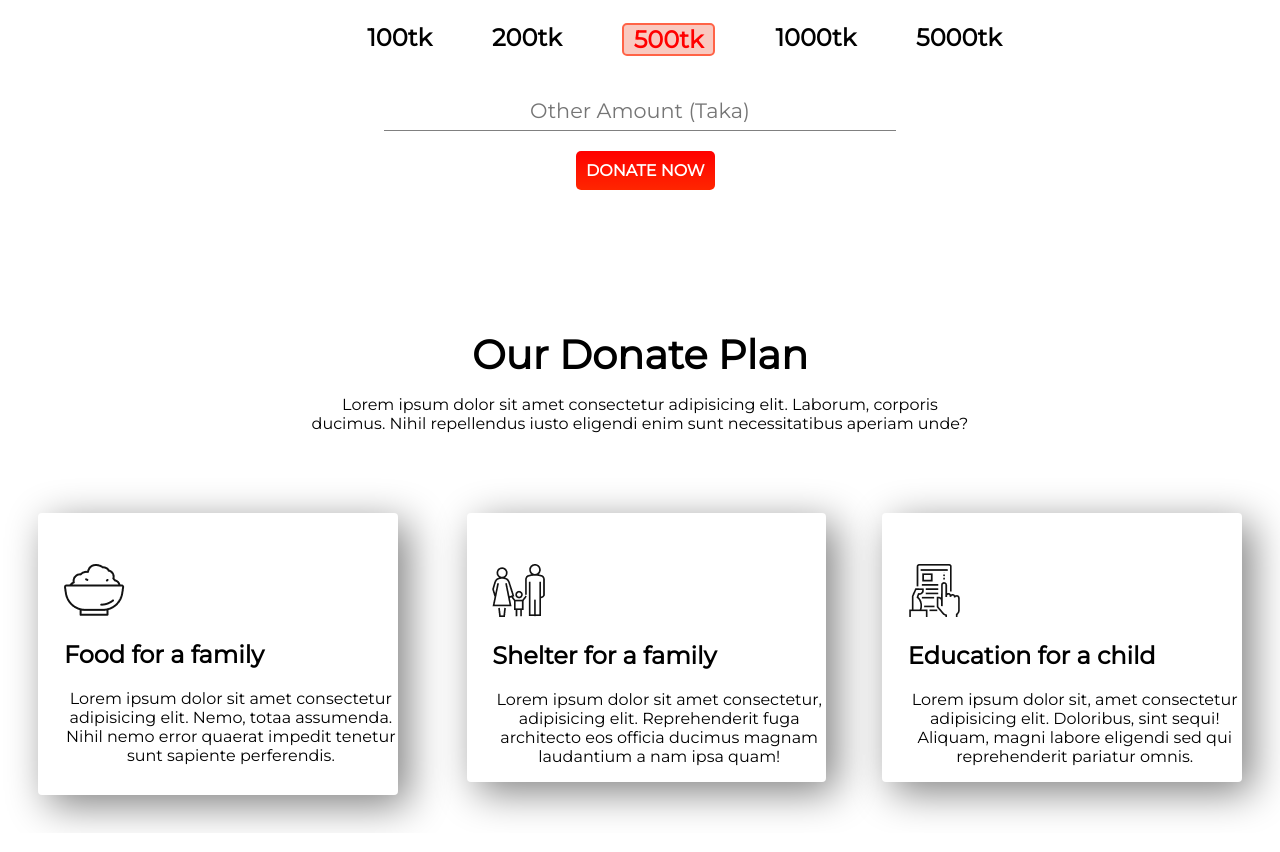
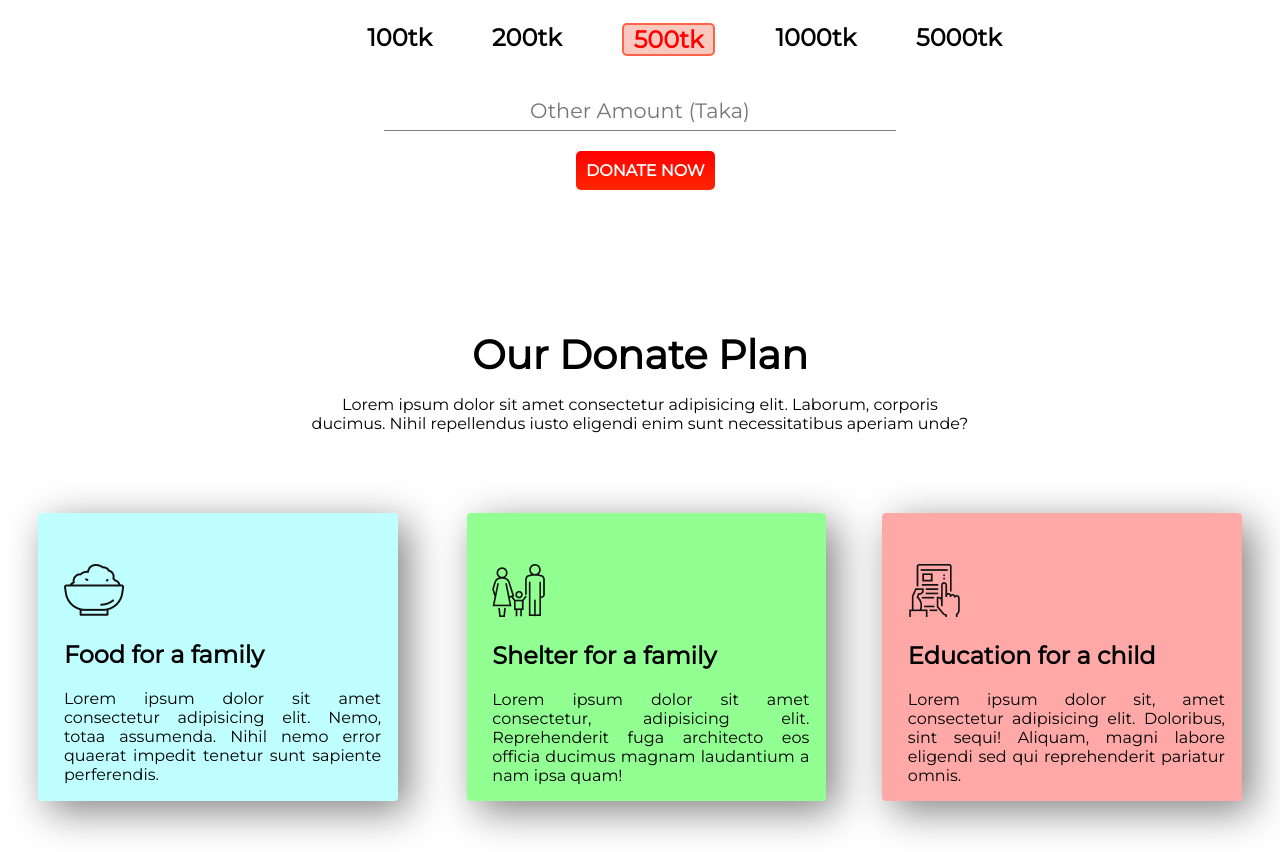
Before and after one commit to AriqRahman1/Fast-Donation, a plain HTML site: page index.html in a window 1280 px wide. Shown: the part 707-1559 px from the top of the page. Drawn offline with Linux system fonts and the light colour scheme.

Commit message:
donate plan

```diff
--- a/style.css
+++ b/style.css
@@ -138,12 +138,16 @@ h5 {
     padding-left: 2%;
     padding-right: 0%;
     margin-top: 5%;
-    margin-bottom: 3%;
+    margin-bottom: 4%;
     padding-top: 4%;
     border-radius: 4px;
+    background-color: rgba(0, 255, 255, 0.247);
 }
 
-.food p {}
+.food p {
+    text-align: justify;
+    margin-right: 5%;
+}
 
 .shelter {
     box-shadow: 10px 10px 40px grey;
@@ -156,6 +160,12 @@ h5 {
     margin-bottom: 4%;
     padding-top: 4%;
     border-radius: 4px;
+    background-color: rgba(0, 255, 0, 0.432);
+}
+
+.shelter p {
+    text-align: justify;
+    margin-right: 5%;
 }
 
 .education {
@@ -169,6 +179,12 @@ h5 {
     margin-bottom: 4%;
     padding-top: 4%;
     border-radius: 4px;
+    background-color: rgba(255, 0, 0, 0.342);
+}
+
+.education p {
+    text-align: justify;
+    margin-right: 5%;
 }
 
 .donate-plan-text {
```
